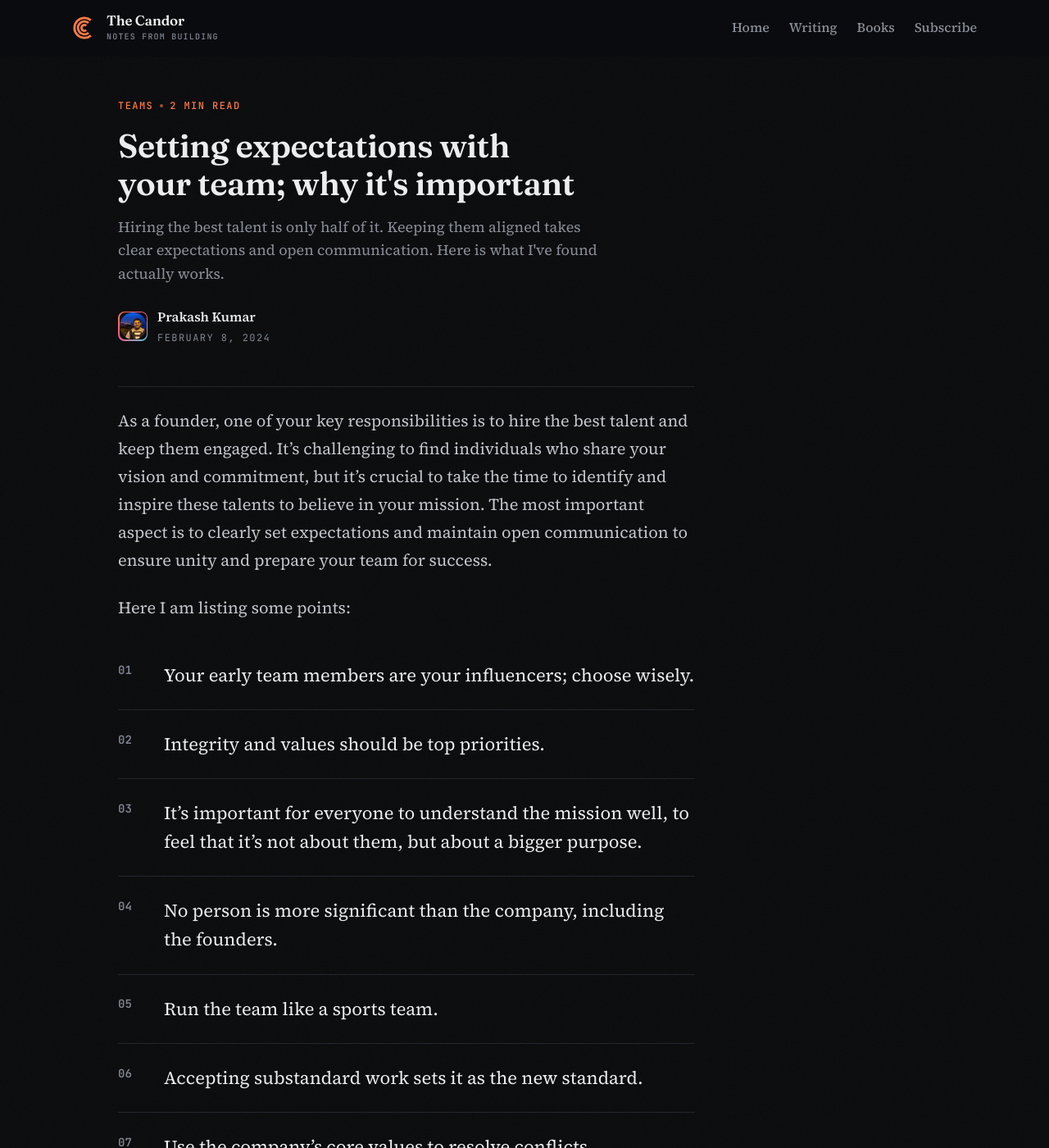
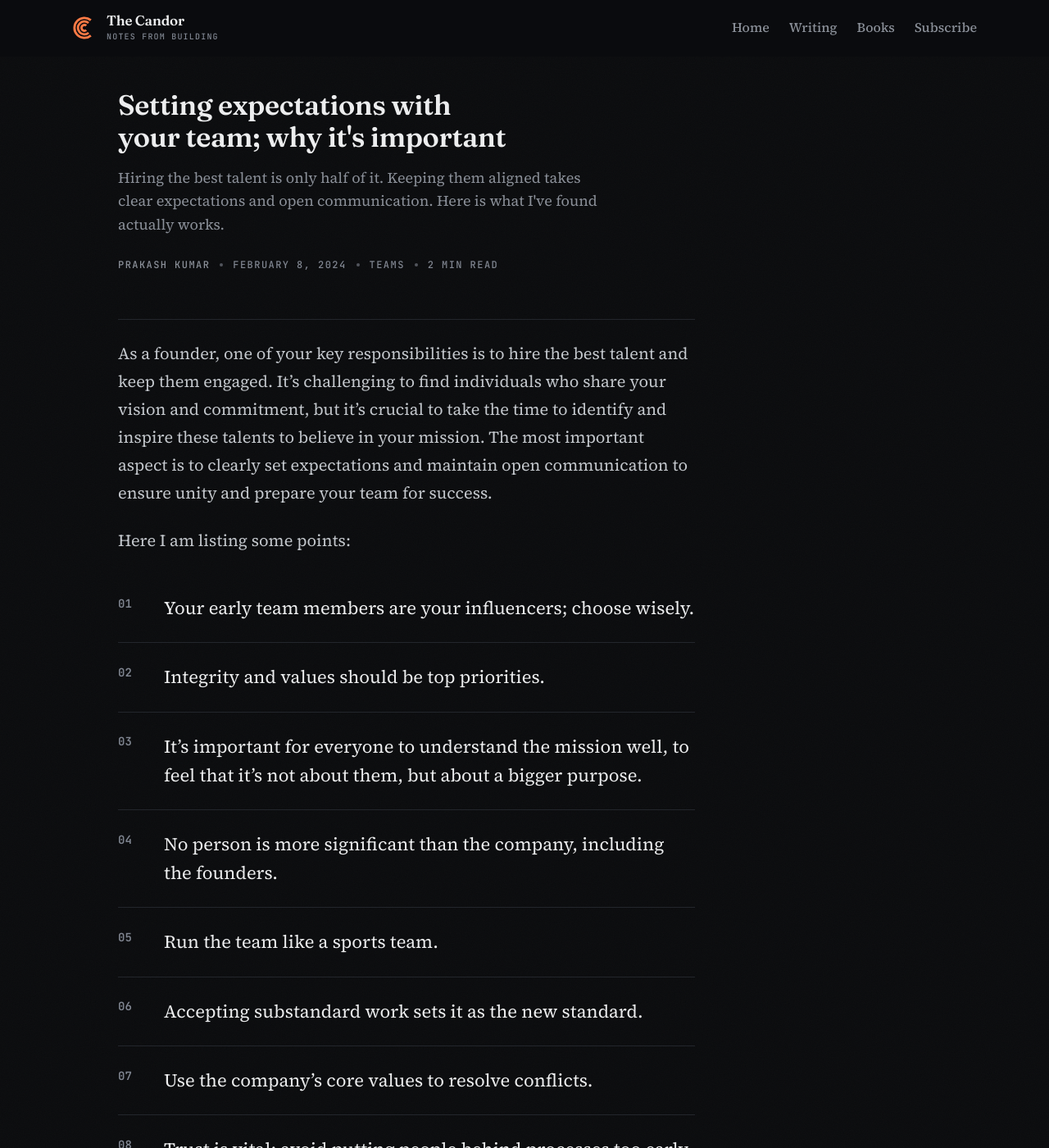
Before and after one commit to prakash09/prakash09.github.io, a Jekyll site: the page built from _posts/2024-02-8-team-communication-and-expectation-setting.md, in a window 1280 px wide and 1400 px high. Shown: the whole window at 82% size. Built offline with Jekyll 4.4.1, drawn with Linux system fonts in a browser that asks for light colours.

Commit message:
Quiet the post header; resolve the subscribe form into a real success state
Post header now reads headline, deck, then one mono line of apparatus
(author, date, category, length) — no ember kicker shouting first, no
avatar byline, and the title drops to a 2.125rem cap.

The subscribe confirmation stops being a boxed alert: check mark,
headline (sans the prose h2 tick it was inheriting), one line, and a
Browse-the-archive button that no longer picks up prose link styling.

Co-Authored-By: Claude Fable 5 <noreply@anthropic.com>

```diff
--- a/_layouts/post.html
+++ b/_layouts/post.html
@@ -8,36 +8,33 @@ layout: default
 <article class="post">
   <div class="post__grid">
     <div class="post__main">
+    {% comment %}
+      The headline leads. Everything the header knows about itself —
+      author, date, category, length — is one quiet mono line below the
+      deck, so the reader meets the essay before its apparatus.
+    {% endcomment %}
     <header class="post__header">
-      <p class="kicker kicker--ember">
-        {% if page.categories.size > 0 %}
-          {{ page.categories.first }}
-          <span class="kicker__dot"></span>
-        {% endif %}
-        {{ minutes }} min read
-      </p>
-
       <h1 class="post__title">{{ page.title }}</h1>
 
       {% if page.description and page.description != "" %}
         <p class="post__deck">{{ page.description }}</p>
       {% endif %}
 
-      <div class="post__byline">
-        <span class="avatar-ring post__avatar">
-          <img src="{{ site.baseurl }}/images/prakash.png" alt="" width="36" height="36" loading="lazy" />
-        </span>
-
-        <span class="post__byline-text">
-          <span class="post__author">{{ site.author }}</span>
-          <span class="post__dates">
-            {{ page.date | date: "%B %e, %Y" }}
-            {% if page.last_modified_at %}
-              <span class="post__updated">&middot; Updated {{ page.last_modified_at | date: "%b %-d, %Y" }}</span>
-            {% endif %}
-          </span>
-        </span>
-      </div>
+      <p class="post__meta">
+        <span class="post__author">{{ site.author }}</span>
+        <span class="kicker__dot"></span>
+        <span>{{ page.date | date: "%B %-d, %Y" }}</span>
+        {% if page.categories.size > 0 %}
+          <span class="kicker__dot"></span>
+          <span>{{ page.categories.first }}</span>
+        {% endif %}
+        <span class="kicker__dot"></span>
+        <span>{{ minutes }} min read</span>
+        {% if page.last_modified_at %}
+          <span class="kicker__dot"></span>
+          <span class="post__updated">Updated {{ page.last_modified_at | date: "%b %-d, %Y" }}</span>
+        {% endif %}
+      </p>
     </header>
 
     <div class="post__body prose{% if page.prose_style %} prose--{{ page.prose_style }}{% endif %}" id="postBody">
--- a/_sass/_pages.scss
+++ b/_sass/_pages.scss
@@ -221,32 +221,57 @@
   &.is-shown { display: block; }
 }
 
+// Not a boxed alert: the form simply resolves into a quiet completion
+// state in the same voice as the rest of the page. Check, headline,
+// one line, one door onward.
 .subscribe__success {
   display: none;
-  align-items: flex-start;
-  gap: var(--sp-4);
-  padding: var(--sp-6);
+  padding-top: var(--sp-2);
+
+  &.is-shown { display: block; }
+}
+
+.subscribe__check {
+  display: inline-flex;
+  align-items: center;
+  justify-content: center;
+  width: 3rem;
+  height: 3rem;
+  margin-bottom: var(--sp-5);
   border: var(--hairline) solid var(--c-ember-ring);
-  border-radius: var(--r-lg);
+  border-radius: var(--r-full);
   background: var(--c-ember-wash);
+  color: var(--c-ember);
 
-  &.is-shown { display: flex; }
+  svg { width: 1.375rem; height: 1.375rem; }
 }
 
 .subscribe__success-title {
-  margin: 0 0 var(--sp-2);
+  margin: 0 0 var(--sp-3);
   font-family: var(--font-display);
-  font-size: var(--fs-h3);
+  font-size: var(--fs-h2);
   font-weight: 600;
   letter-spacing: var(--tk-tight);
   color: var(--c-ink);
+
+}
+
+// This heading lives inside .prose, whose h2 carries the ember tick and
+// the indent that makes room for it. A confirmation is not an essay
+// section; the check above is the mark. (Two classes so these outweigh
+// .prose h2.)
+.subscribe__success .subscribe__success-title {
+  margin: 0 0 var(--sp-3);
+  padding-left: 0;
+
+  &::before { content: none; }
 }
 
 .subscribe__success-body {
-  margin: 0;
-  font-size: var(--fs-sm);
+  margin: 0 0 var(--sp-6);
+  font-size: var(--fs-body);
   line-height: 1.6;
-  color: var(--c-ink-soft);
+  color: var(--c-muted);
 }
 
 // The form posts into a hidden iframe so the page never navigates
--- a/_sass/_post.scss
+++ b/_sass/_post.scss
@@ -43,37 +43,25 @@
   text-wrap: pretty;
 }
 
-.post__byline {
+// One line of apparatus: author, date, category, length. Mono because
+// it is data, quiet because it is not the point.
+.post__meta {
   display: flex;
   align-items: center;
+  flex-wrap: wrap;
   gap: var(--sp-3);
-  padding-bottom: var(--sp-4);
-}
-
-.post__avatar {
-  width: 2.25rem;
-  height: 2.25rem;
-}
-
-.post__byline-text {
-  display: flex;
-  flex-direction: column;
-  gap: 0.125rem;
-  min-width: 0;
+  margin: 0;
+  padding-bottom: var(--sp-5);
+  font-family: var(--font-mono);
+  font-size: var(--fs-micro);
+  font-weight: 500;
+  letter-spacing: var(--tk-micro);
+  text-transform: uppercase;
+  color: var(--c-faint);
 }
 
 .post__author {
-  font-size: var(--fs-sm);
-  font-weight: 600;
-  color: var(--c-ink);
-}
-
-.post__dates {
-  font-family: var(--font-mono);
-  font-size: var(--fs-micro);
-  letter-spacing: var(--tk-micro);
-  text-transform: uppercase;
-  color: var(--c-faint);
+  color: var(--c-muted);
 }
 
 .post__updated { color: var(--c-ember); }
--- a/_sass/_tokens.scss
+++ b/_sass/_tokens.scss
@@ -68,7 +68,7 @@
   // Post titles. Deliberately below --fs-h1: a headline that fills three
   // lines before the reader reaches a single word of the essay is not a
   // headline, it is an obstacle.
-  --fs-title:   clamp(1.875rem, 1.5rem + 1.5vw, 2.5rem);
+  --fs-title:   clamp(1.625rem, 1.4rem + 1vw, 2.125rem);
   --fs-h2:      clamp(1.5rem, 1.35rem + 0.7vw, 1.875rem);
   --fs-h3:      clamp(1.25rem, 1.18rem + 0.35vw, 1.4rem);
   --fs-lead:    clamp(1.1875rem, 1.11rem + 0.35vw, 1.375rem);
--- a/_sass/_typography.scss
+++ b/_sass/_typography.scss
@@ -148,6 +148,20 @@ hr {
       color: var(--c-cyan-hi);
       background-size: 100% 0.125rem;
     }
+  }
+
+  // A button that happens to sit inside prose is still a button, not a
+  // link in a sentence: no cyan, no underline creeping under it.
+  a.btn {
+    background-image: none;
+    color: var(--c-ink);
+
+    &:hover { color: var(--c-ink); }
+  }
+
+  a.btn--primary,
+  a.btn--primary:hover {
+    color: var(--c-canvas);
   }
 
   // ---- Lists ------------------------------------------------
```
Also changed, not shown: _pages/subscribe.md (+13 -7 lines).
